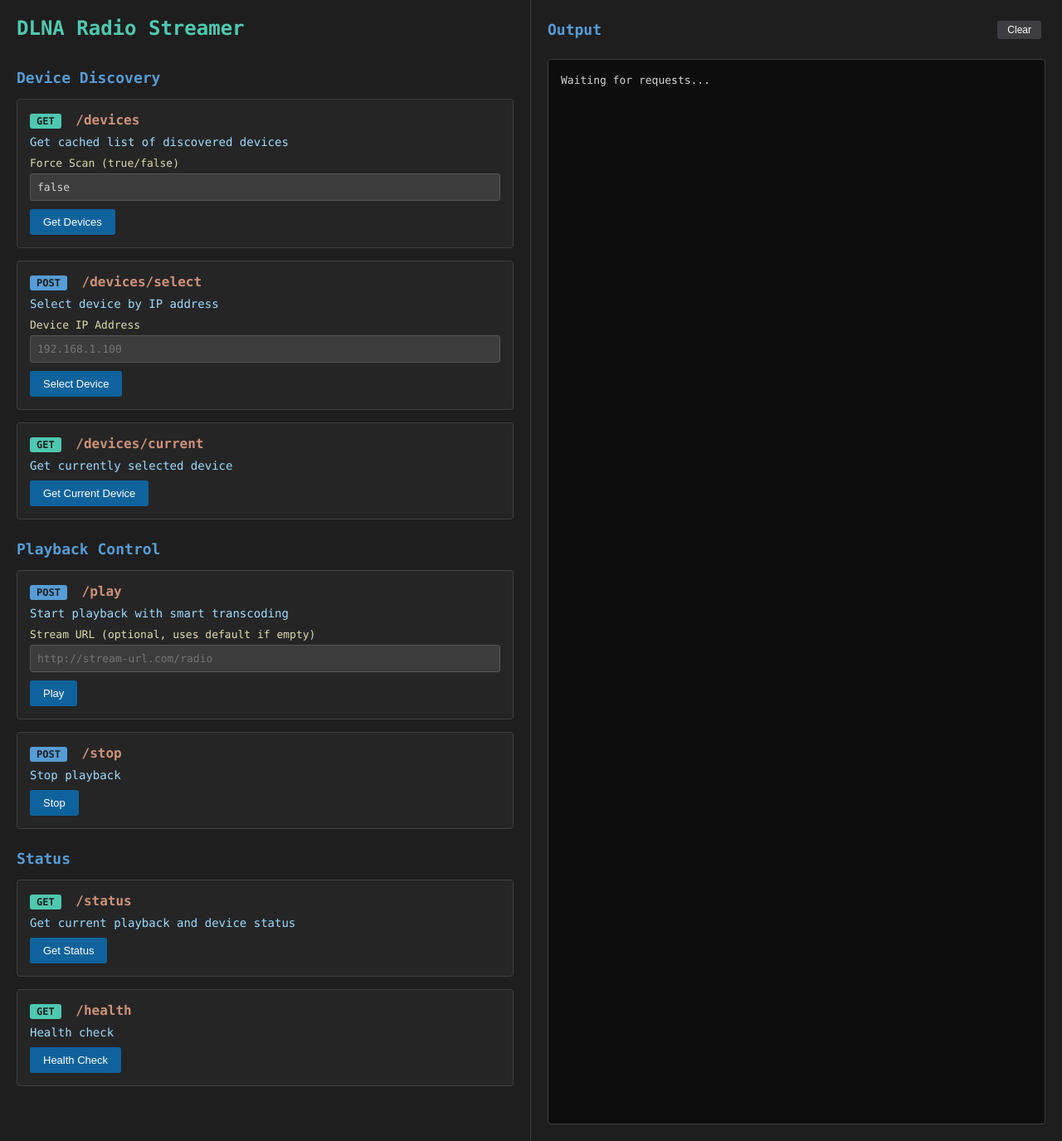
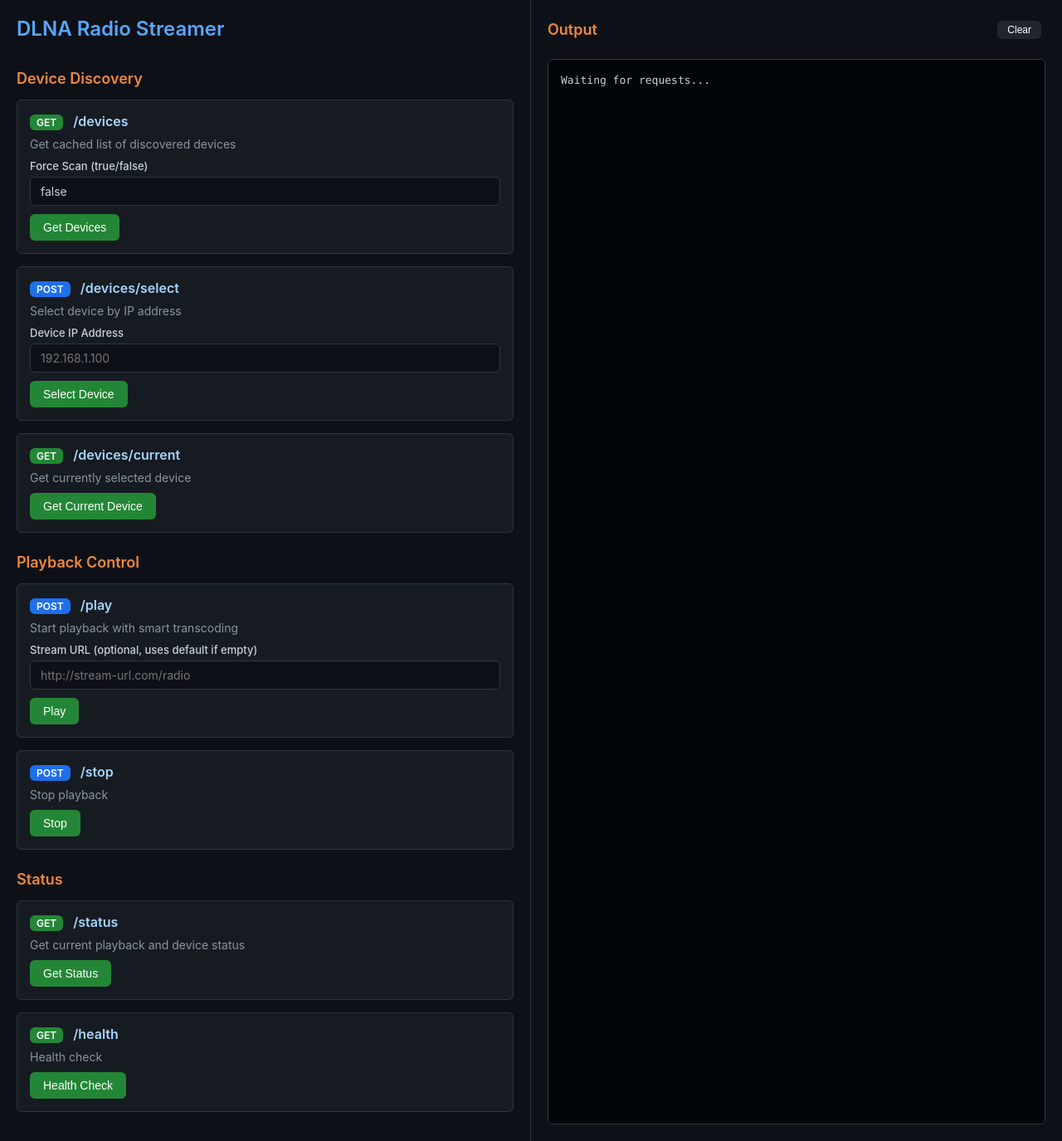
Before and after one commit to rafalkalinski/stream-to-dlna, a Flask app: page / in a window 1280 px wide. Shown: the whole page at 83% size. Run offline with Flask 3, Linux system fonts and the light colour scheme.

Commit message:
Update dev console to GitHub Dark theme

```diff
--- a/app/templates/dev.html
+++ b/app/templates/dev.html
@@ -7,9 +7,9 @@
     <style>
         * { margin: 0; padding: 0; box-sizing: border-box; }
         body {
-            font-family: 'Monaco', 'Courier New', monospace;
-            background: #1e1e1e;
-            color: #d4d4d4;
+            font-family: -apple-system, BlinkMacSystemFont, 'Segoe UI', 'Noto Sans', Helvetica, Arial, sans-serif;
+            background: #0d1117;
+            color: #c9d1d9;
             height: 100vh;
             overflow: hidden;
         }
@@ -21,7 +21,7 @@
             width: 50%;
             overflow-y: auto;
             padding: 20px;
-            border-right: 1px solid #3e3e42;
+            border-right: 1px solid #30363d;
         }
         .right-panel {
             width: 50%;
@@ -31,47 +31,49 @@
         }
         h1 {
             margin-bottom: 20px;
-            color: #4ec9b0;
+            color: #58a6ff;
             font-size: 24px;
+            font-weight: 600;
             position: sticky;
             top: 0;
-            background: #1e1e1e;
+            background: #0d1117;
             padding-bottom: 10px;
             z-index: 10;
         }
         h2 {
             margin: 20px 0 10px 0;
-            color: #569cd6;
+            color: #f0883e;
             font-size: 18px;
+            font-weight: 600;
             position: sticky;
             top: 44px;
-            background: #1e1e1e;
+            background: #0d1117;
             padding: 5px 0;
         }
         .api-section {
-            background: #252526;
-            border: 1px solid #3e3e42;
-            border-radius: 4px;
+            background: #161b22;
+            border: 1px solid #30363d;
+            border-radius: 6px;
             padding: 15px;
             margin-bottom: 15px;
         }
         .endpoint {
-            color: #ce9178;
-            font-weight: bold;
+            color: #a5d6ff;
+            font-weight: 600;
             margin-bottom: 8px;
         }
         .method {
             display: inline-block;
             padding: 2px 8px;
-            border-radius: 3px;
+            border-radius: 6px;
             font-size: 12px;
-            font-weight: bold;
+            font-weight: 600;
             margin-right: 8px;
         }
-        .get { background: #4ec9b0; color: #1e1e1e; }
-        .post { background: #569cd6; color: #1e1e1e; }
+        .get { background: #238636; color: #ffffff; }
+        .post { background: #1f6feb; color: #ffffff; }
         .description {
-            color: #9cdcfe;
+            color: #8b949e;
             margin-bottom: 10px;
             font-size: 14px;
         }
@@ -81,30 +83,36 @@
         label {
             display: block;
             margin-bottom: 5px;
-            color: #dcdcaa;
+            color: #c9d1d9;
             font-size: 13px;
+            font-weight: 500;
         }
         input[type="text"], input[type="number"] {
             width: 100%;
-            padding: 8px;
-            background: #3c3c3c;
-            border: 1px solid #555;
-            border-radius: 3px;
-            color: #d4d4d4;
+            padding: 8px 12px;
+            background: #0d1117;
+            border: 1px solid #30363d;
+            border-radius: 6px;
+            color: #c9d1d9;
             font-family: inherit;
-            font-size: 13px;
+            font-size: 14px;
+        }
+        input[type="text"]:focus, input[type="number"]:focus {
+            outline: none;
+            border-color: #58a6ff;
         }
         button {
-            background: #0e639c;
-            color: #fff;
+            background: #238636;
+            color: #ffffff;
             border: none;
             padding: 8px 16px;
-            border-radius: 3px;
+            border-radius: 6px;
             cursor: pointer;
-            font-size: 13px;
+            font-size: 14px;
+            font-weight: 500;
             margin-right: 5px;
         }
-        button:hover { background: #1177bb; }
+        button:hover { background: #2ea043; }
         .output-container {
             flex: 1;
             display: flex;
@@ -117,7 +125,7 @@
             margin-bottom: 10px;
             position: sticky;
             top: 0;
-            background: #1e1e1e;
+            background: #0d1117;
             padding-bottom: 10px;
             z-index: 10;
         }
@@ -126,26 +134,27 @@
             position: static;
         }
         .clear-btn {
-            background: #3e3e42;
+            background: #21262d;
             padding: 4px 12px;
             font-size: 12px;
         }
-        .clear-btn:hover { background: #505050; }
+        .clear-btn:hover { background: #30363d; }
         #output {
             flex: 1;
-            background: #0d0d0d;
-            border: 1px solid #3e3e42;
-            border-radius: 4px;
+            background: #010409;
+            border: 1px solid #30363d;
+            border-radius: 6px;
             padding: 15px;
             font-size: 13px;
-            line-height: 1.5;
+            line-height: 1.6;
             white-space: pre-wrap;
             word-wrap: break-word;
             overflow-y: auto;
+            font-family: ui-monospace, SFMono-Regular, 'SF Mono', Menlo, Consolas, 'Liberation Mono', monospace;
         }
-        .timestamp { color: #608b4e; }
-        .error { color: #f48771; }
-        .success { color: #4ec9b0; }
+        .timestamp { color: #7ee787; }
+        .error { color: #f85149; }
+        .success { color: #3fb950; }
     </style>
 </head>
 <body>
```
